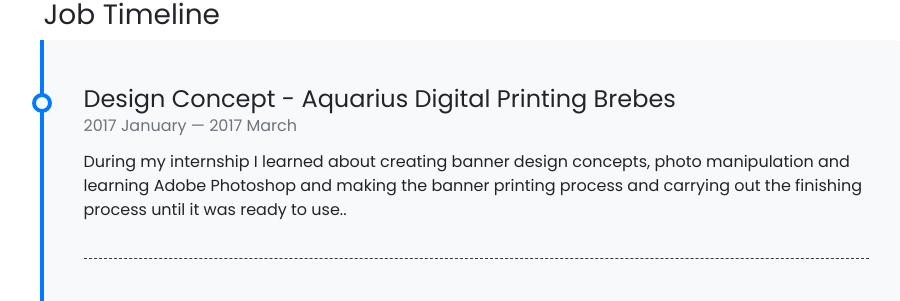
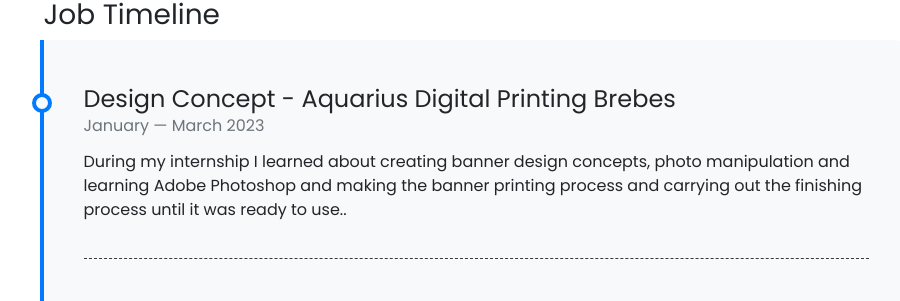
Before and after one commit to ajisetiawan716/ajisetiawan716.github.io, a Jekyll site: the page built from pages/about.md, in a window 1280 px wide and 900 px high, scrolled down 1652 px. Shown: the part 349-650 px from the top of the window, without its empty margins (164-1064 px from the left). Built offline with Jekyll 4.4.1, drawn with Linux system fonts in a browser that asks for light colours; nearby versions of some CDN libraries; emoji names are drawn with the system emoji font.

Commit message:
Update timeline.yml

```diff
--- a/_data/timeline.yml
+++ b/_data/timeline.yml
@@ -1,6 +1,6 @@
 - title: Design Concept - Aquarius Digital Printing Brebes
-  from: 2017 January
-  to: 2017 March
+  from: January
+  to: March 2023
   description: During my internship I learned about creating banner design concepts, photo manipulation and learning Adobe Photoshop and making the banner printing process and carrying out the finishing process until it was ready to use..
 
 - title: Coming Soon
```
